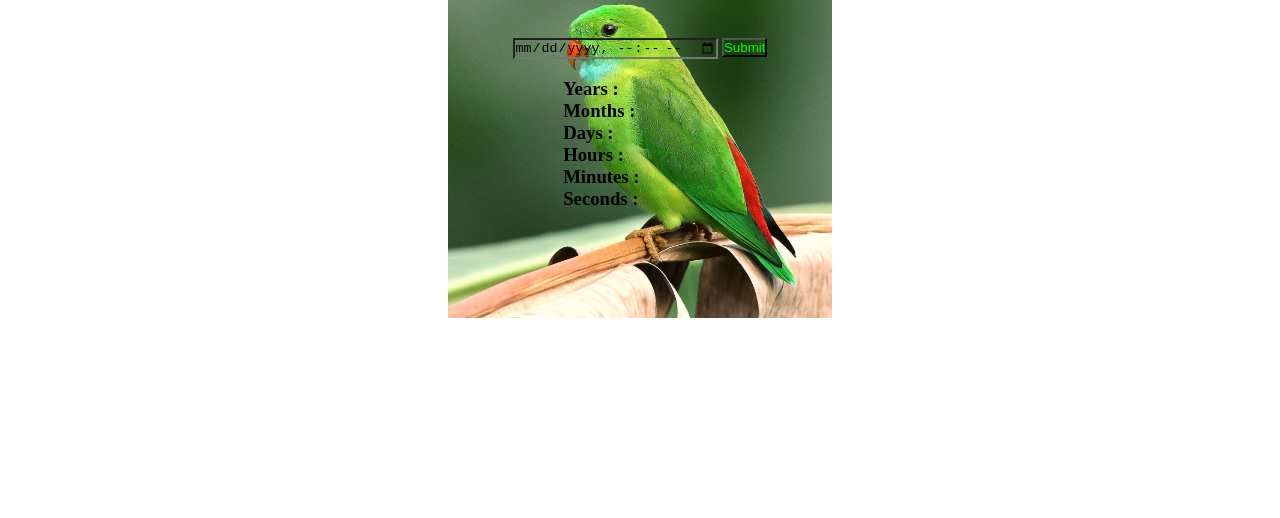
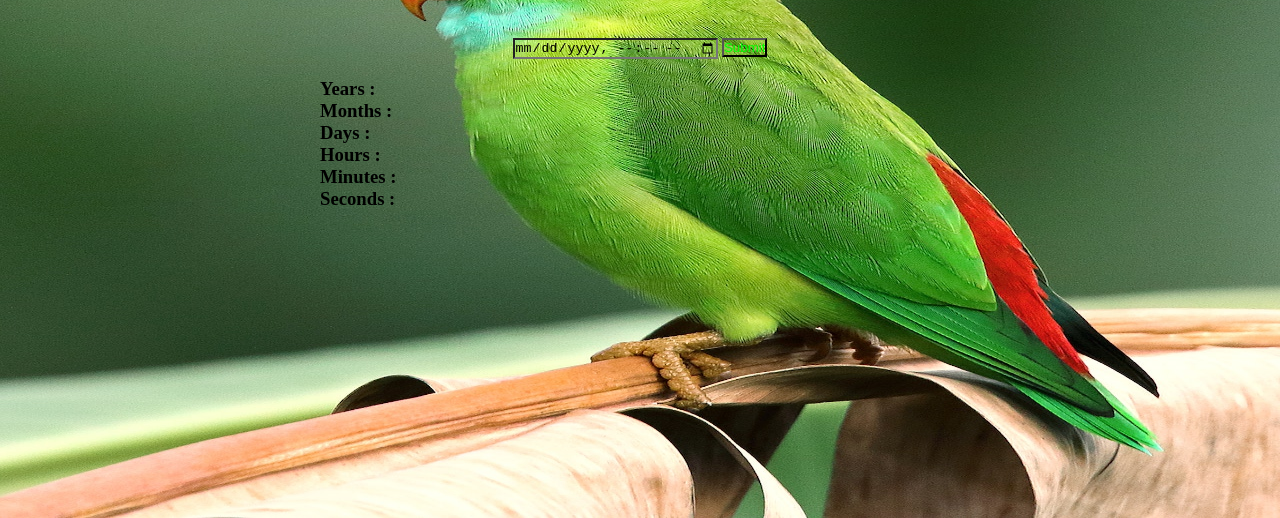
Before and after one commit to charan1712/AgeCalculator, a plain HTML site: page index.html in a window 1280 px wide. Shown: the part 282-800 px from the top of the page. Drawn offline with Linux system fonts and the light colour scheme.

Commit message:
Update age.css

```diff
--- a/age.css
+++ b/age.css
@@ -8,13 +8,13 @@
     display: flex;
     justify-content: center;
     align-items: center;
+    background-color: black;
 }
 #container{
-    width: 30%;
-    height: 50%;
+    width: 100vw;
+    height: 100vh;
     background-image: url(./Asset/images/image13.jpg);
     background-size: 100% 100%;
-    /* background-color: yellow; */
     display: flex;
     justify-content: center;
     align-items: center;
@@ -29,7 +29,8 @@
 #data{
     position: absolute;
     top: 45%;
-    left: 44%;
+    /* left: 44%;   */
+    left: 25%;
 }
 #ac{
     position: absolute;
```
